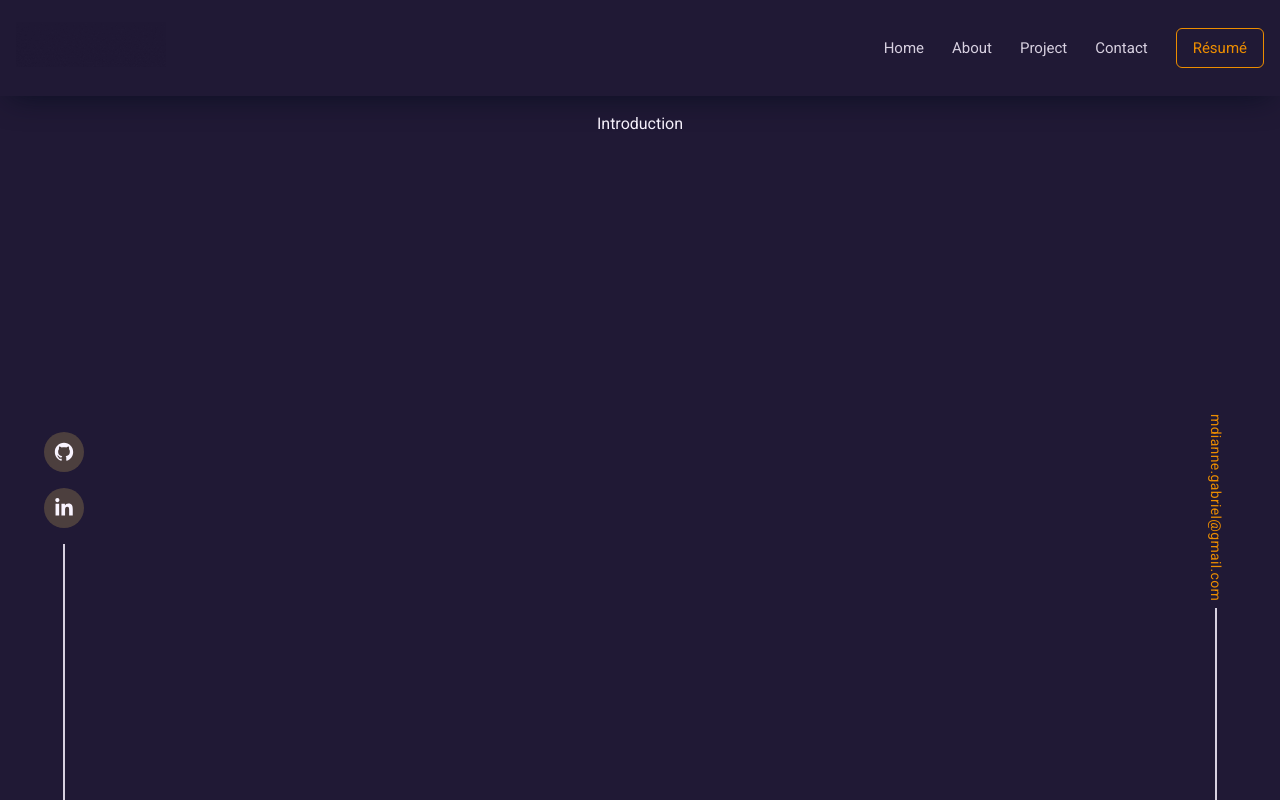
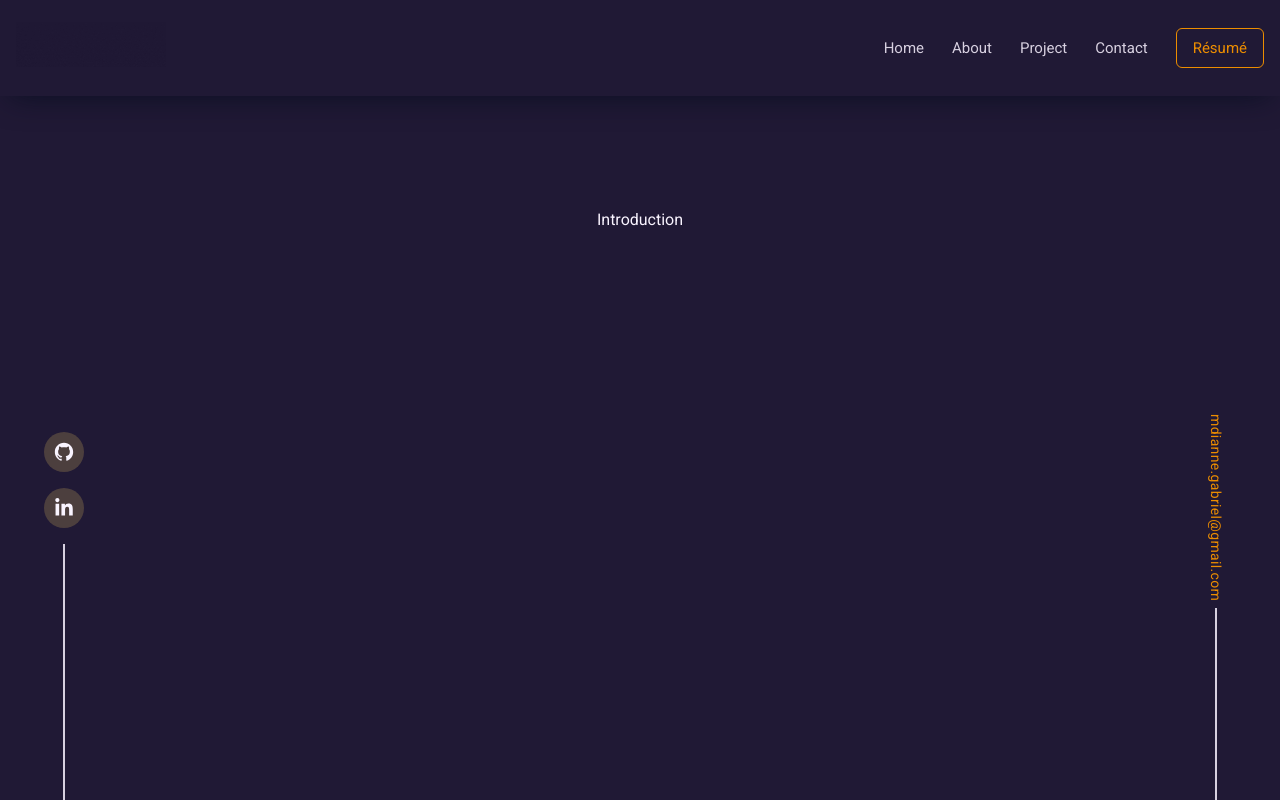
Before and after one commit to diannegabriel/website, a Next.js app: page / in a window 1280 px wide. Built offline with nearby package versions, Linux system fonts and the light colour scheme.

Commit message:
Replace div with section. Style Introduction section

```diff
--- a/components/Introduction.tsx
+++ b/components/Introduction.tsx
@@ -2,7 +2,12 @@ import React from "react";
 
 const Introduction = () => {
   return (
-    <div>Introduction</div>
+    <section
+      id="home"
+      className="max-w-contentContainer mx-auto py-10 mdL:py-24 flex flex-col gap-4 lgL:gap-8 mdL:px-10 xl:px-4"
+    >
+      Introduction
+    </section>
   );
 };
 
```
